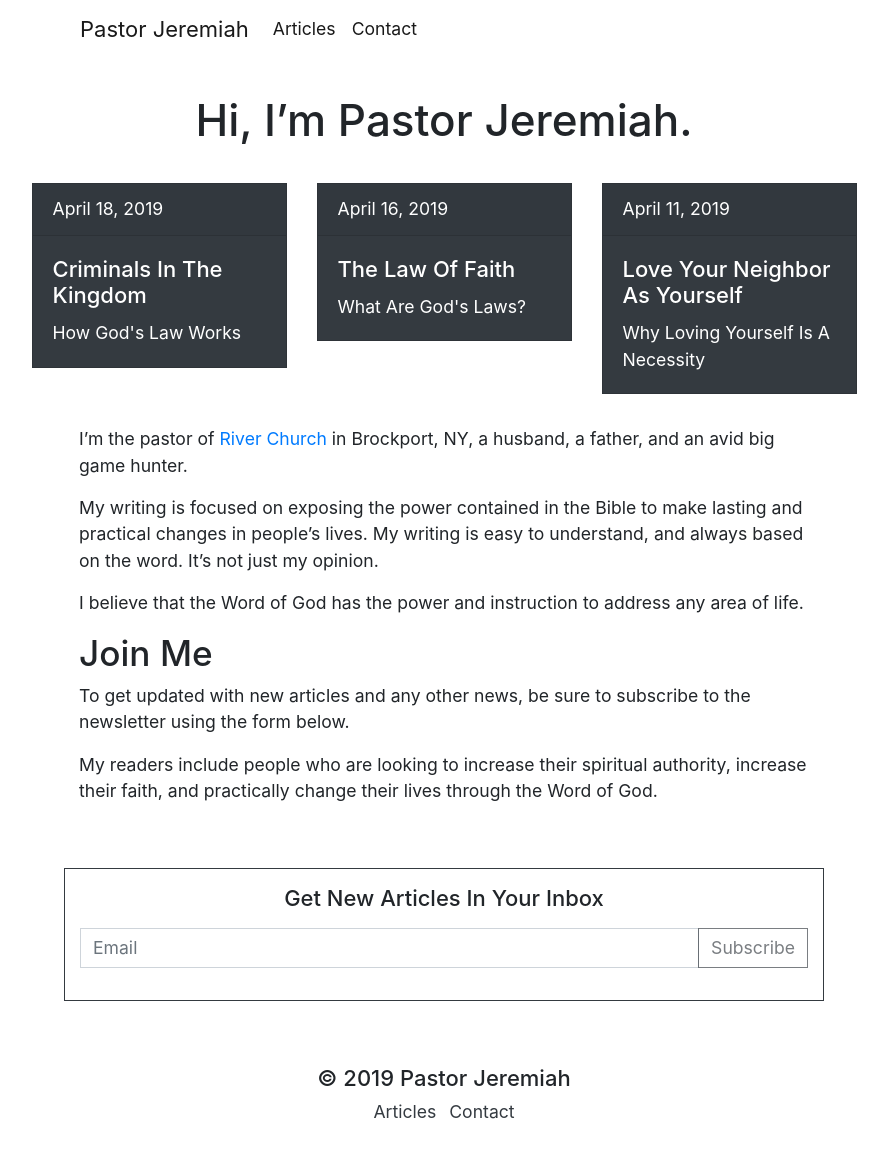
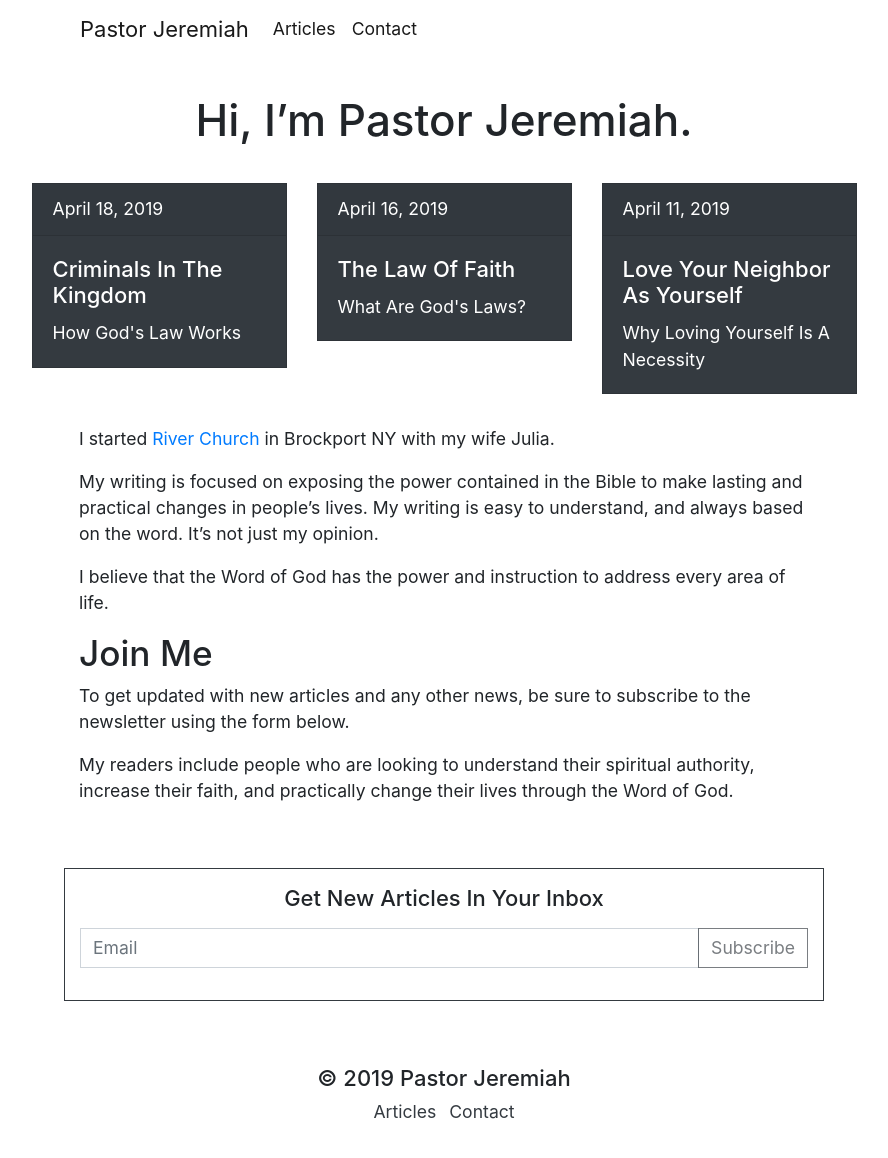
Before and after one commit to jmofyi/pastorjeremiah, a Jekyll site: the page built from index.md, in a window 1280 px wide. Shown: the whole page, without its empty margins (196-1084 px from the left). Built offline with Jekyll 4.4.1, drawn with Linux system fonts in a browser that asks for light colours.

Commit message:
Update from Forestry.io Jeremiah Thomas deleted 404.html Jeremiah Thomas updated index.md

```diff
--- a/404.html
+++ /dev/null
@@ -1,4 +0,0 @@
----
-title: Page Not Found
-layout: page
----
--- a/index.md
+++ b/index.md
@@ -2,16 +2,16 @@
 title: Pastor Jeremiah
 layout: index
 image: "/images/pastor-jeremiah.jpg"
+
 ---
-
-I'm the pastor of [River Church](https://riverbrockport.com) in Brockport, NY, a husband, a father, and an avid big game hunter.
+I started [River Church](https://riverbrockport.com) in Brockport NY with my wife Julia.
 
 My writing is focused on exposing the power contained in the Bible to make lasting and practical changes in people's lives. My writing is easy to understand, and always based on the word. It's not just my opinion.
 
-I believe that the Word of God has the power and instruction to address any area of life.
+I believe that the Word of God has the power and instruction to address every area of life.
 
 ## Join Me
 
 To get updated with new articles and any other news, be sure to subscribe to the newsletter using the form below.
 
-My readers include people who are looking to increase their spiritual authority, increase their faith, and practically change their lives through the Word of God.
+My readers include people who are looking to understand their spiritual authority, increase their faith, and practically change their lives through the Word of God.
```
